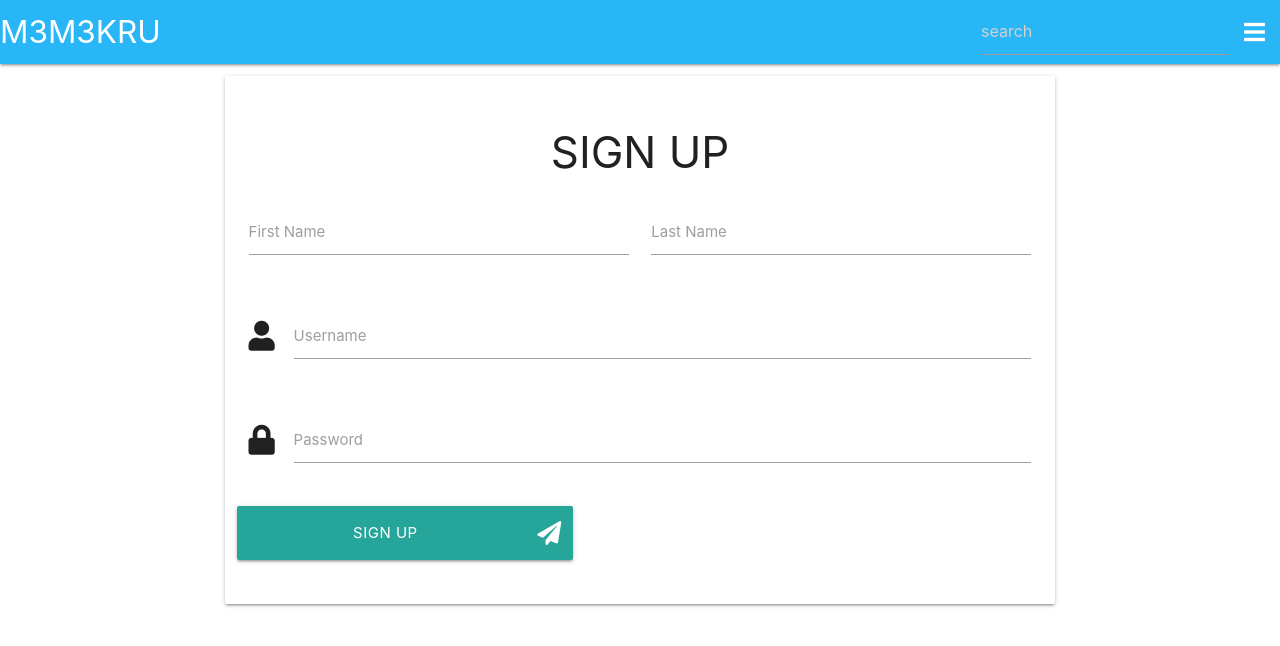
After one commit to Joeri157/thirdprojecttesting, a Flask app: page /register in a window 1280 px wide. The commit adds this page. Shown: the top 646 px of the page. Run offline with Flask 2, Linux system fonts and the light colour scheme; some libraries are stand-ins or nearby versions.

Commit message:
Add Register template

```diff
--- a/app.py
+++ b/app.py
@@ -1,6 +1,6 @@
-#~~~~~~~~~~~~~~~~~~~~~~~~~~~~~~~~~~~~~~~~~~~~~~~~~~~~~~~~~~~~~~~~~~~~~~~~~~~~~#
-# Import pre-requisites.                                                      #
-#~~~~~~~~~~~~~~~~~~~~~~~~~~~~~~~~~~~~~~~~~~~~~~~~~~~~~~~~~~~~~~~~~~~~~~~~~~~~~#
+#  ~~~~~~~~~~~~~~~~~~~~~~~~~~~~~~~~~~~~~~~~~~~~~~~~~~~~~~~~~~~~~~~~~~~~~~~~~  #
+#  Import pre-requisites.                                                     #
+#  ~~~~~~~~~~~~~~~~~~~~~~~~~~~~~~~~~~~~~~~~~~~~~~~~~~~~~~~~~~~~~~~~~~~~~~~~~  #
 
 import os
 from flask import (
@@ -8,9 +8,14 @@ from flask import (
     redirect, request, session, url_for)
 from flask_pymongo import PyMongo
 from bson.objectid import ObjectId
+from werkzeug.security import generate_password_hash, check_password_hash
 if os.path.exists("env.py"):
     import env
 
+
+#  ~~~~~~~~~~~~~~~~~~~~~~~~~~~~~~~~~~~~~~~~~~~~~~~~~~~~~~~~~~~~~~~~~~~~~~~~~  #
+#  Connect to external MongoDB database                                       #
+#  ~~~~~~~~~~~~~~~~~~~~~~~~~~~~~~~~~~~~~~~~~~~~~~~~~~~~~~~~~~~~~~~~~~~~~~~~~  #
 
 app = Flask(__name__)
 app.config["MONGO_DBNAME"] = os.environ.get("MONGO_DBNAME")
@@ -20,6 +25,15 @@ app.secret_key = os.environ.get("SECRET_KEY")
 mongo = PyMongo(app)
 
 
+#  ~~~~~~~~~~~~~~~~~~~~~~~~~~~~~~~~~~~~~~~~~~~~~~~~~~~~~~~~~~~~~~~~~~~~~~~~~  #
+#  Variables                                                                  #
+#  ~~~~~~~~~~~~~~~~~~~~~~~~~~~~~~~~~~~~~~~~~~~~~~~~~~~~~~~~~~~~~~~~~~~~~~~~~  #
+
+
+#  ~~~~~~~~~~~~~~~~~~~~~~~~~~~~~~~~~~~~~~~~~~~~~~~~~~~~~~~~~~~~~~~~~~~~~~~~~  #
+#  Homepage                                                                   #
+#  ~~~~~~~~~~~~~~~~~~~~~~~~~~~~~~~~~~~~~~~~~~~~~~~~~~~~~~~~~~~~~~~~~~~~~~~~~  #
+
 @app.route("/")  # refers to the default route
 @app.route("/index")
 def index():
@@ -27,9 +41,18 @@ def index():
     return render_template("index.html", uploads=uploads)
 
 
-#~~~~~~~~~~~~~~~~~~~~~~~~~~~~~~~~~~~~~~~~~~~~~~~~~~~~~~~~~~~~~~~~~~~~~~~~~~~~~#
-# Development/Production environment test for debug                           #
-#~~~~~~~~~~~~~~~~~~~~~~~~~~~~~~~~~~~~~~~~~~~~~~~~~~~~~~~~~~~~~~~~~~~~~~~~~~~~~#
+#  ~~~~~~~~~~~~~~~~~~~~~~~~~~~~~~~~~~~~~~~~~~~~~~~~~~~~~~~~~~~~~~~~~~~~~~~~~  #
+#  Registration                                                               #
+#  ~~~~~~~~~~~~~~~~~~~~~~~~~~~~~~~~~~~~~~~~~~~~~~~~~~~~~~~~~~~~~~~~~~~~~~~~~  #
+
+@app.route("/register", methods=["GET", "POST"])
+def register():
+    return render_template("register.html")
+
+
+#  ~~~~~~~~~~~~~~~~~~~~~~~~~~~~~~~~~~~~~~~~~~~~~~~~~~~~~~~~~~~~~~~~~~~~~~~~~  #
+#  Development/Production environment test for debug                          #
+#  ~~~~~~~~~~~~~~~~~~~~~~~~~~~~~~~~~~~~~~~~~~~~~~~~~~~~~~~~~~~~~~~~~~~~~~~~~  #
 
 if __name__ == "__main__":
     app.run(host=os.environ.get("IP"),
--- a/templates/base.html
+++ b/templates/base.html
@@ -22,9 +22,10 @@
 			<li><a href="#">Categories</a></li>
 			<li><a href="#">Log Out</a></li>
 			<li><a href="#">Log In</a></li>
+            <li><a href="{{ url_for('register') }}">Register</a></li>
 		</ul>
 		<nav>
-			<div class="nav-wrapper">
+			<div class="nav-wrapper light-blue lighten-1">
 				<a href="#!" class="left brand-logo">M3M3KRU</a>
 				<ul class="right show-on-large">
 						<li>
--- /dev/null
+++ b/templates/register.html
@@ -0,0 +1,48 @@
+{% extends "base.html" %}
+{% block content %}
+
+<div class="row">
+	<form class="col s12 m8 offset-m2" method="POST" action="{{ url_for('register') }}">
+		<div class="card-panel">
+        <h3 class="center-align">SIGN UP</h3>
+<!-------------------- First and Last name -------------------->
+			<div class="row">
+                <div class="input-field col s12 l6">
+                    <!-- <i class="fas fa-user-plus prefix"></i> -->
+                    <input id="first_name" name="first_name" type="text" class="validate">
+                    <label for="first_name">First Name</label>
+                </div>
+                <div class="input-field col s12 l6">
+                    <!-- <i class="fas fa-user-plus prefix"></i> -->
+                    <input id="last_name" name="last_name" type="text" class="validate">
+                    <label for="last_name">Last Name</label>
+                </div>
+            </div>
+<!--------------------  Username -------------------->
+			<div class="row">
+                <div class="input-field col s12">
+                    <i class="fas fa-user prefix"></i>
+                    <input id="username" name="username" type="text" class="validate">
+                    <label for="username">Username</label>
+                </div>
+            </div>
+<!--------------------  Password -------------------->
+            <div class="row">
+                <div class="input-field col s12">
+                    <i class="fas fa-lock prefix"></i>
+                    <input id="password" type="password" class="validate">
+                    <label for="password">Password</label>
+                </div>
+            </div>
+<!-------------------- Sign Up Button -------------------->
+            <div class="row">
+                <button class="col s12 m5 btn-large waves-effect waves-light" type="submit" name="action">
+                    Sign Up<i class="fas fa-paper-plane right"></i>
+                </button>
+            </div>
+		</div>
+	</form>
+</div>
+
+
+{% endblock %}
```
